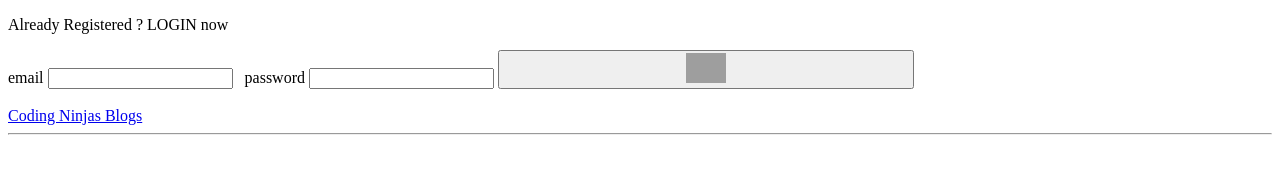
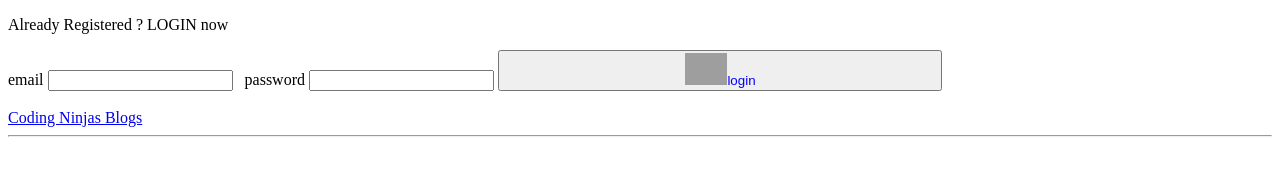
Before and after one commit to chandwho22/basichtmlforms, a website: page index.html in a window 1280 px wide. Shown: the top 175 px of the page. Drawn offline with Linux system fonts and the light colour scheme; grey boxes are pictures that could not be loaded.

Commit message:
Update index.html

```diff
--- a/index.html
+++ b/index.html
@@ -10,7 +10,7 @@
         &nbsp;
         <label for="password">password</label>
         <input type="password" id="password" required>
-         <button type="submit"><img src="https://static.businessworld.in/article/article_extra_large_image/1594623087_pG90ZY_Coding_Ninjas.jpg" height="10%" width="10%" >
+         <button type="submit" style="color:blue;text-align:center;"><img src="https://static.businessworld.in/article/article_extra_large_image/1594623087_pG90ZY_Coding_Ninjas.jpg" height="10%" width="10%">login</button>
         </div>
       <br />
 
@@ -31,6 +31,7 @@
       <label for="f name"> First name:</label>
       <input type="text" id="f name">
       </div>
+      <br>
       <label for="l name">Last  name:</label>
       <input type="text" id="l name">
       <br>
```
